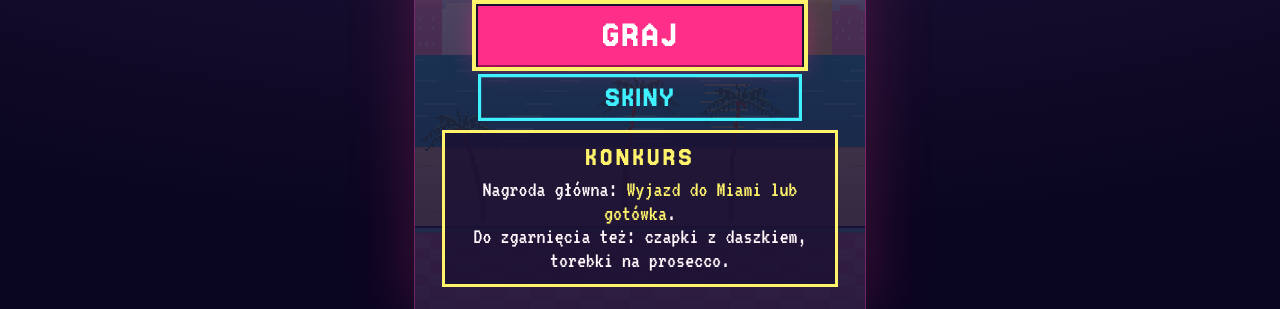
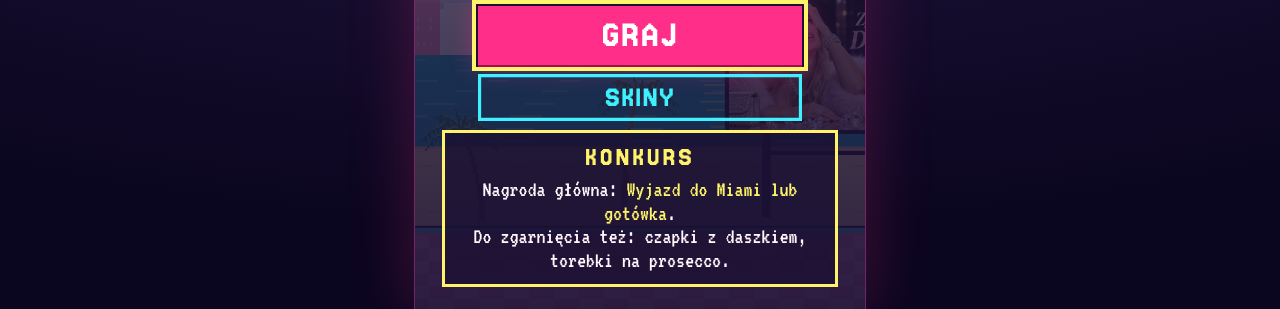
Before and after one commit to VEREKA/miami-flap, a plain HTML site: page index.html in a window 1280 px wide. Shown: the part 491-800 px from the top of the page. Drawn offline with Linux system fonts and the light colour scheme.

Commit message:
Mniej zbierajek, płynny ruch, spokojniejszy start, grafika kampanii na billboardach
- symulacja v2: dolary w 55% odcinków po 2-3 szt., rzadsze diamenty i butelki
- canvas w rozdzielczości ekranu + interpolacja między krokami (koniec skoków 1-2 px)
- animacje liczone czasem, nie klatkami (na ekranach 120/144 Hz szły 2x za szybko)
- postać: klatka wzlotu tylko po tapnięciu, łagodniejsze pochylenie, bez migania na starcie
- billboardy: grafika kampanii na co drugim, usunięty napis gamatis.com

Co-Authored-By: Claude Fable 5.2 <noreply@anthropic.com>
Claude-Session: https://claude.ai/code/session_01G7mFvMGk6bYz5nAW53AF51

```diff
--- a/css/style.css
+++ b/css/style.css
@@ -23,7 +23,7 @@ body {
   overflow: hidden; background: #2BB8F0;
   box-shadow: 0 0 0 1px rgba(255, 95, 210, .35), 0 0 60px rgba(255, 46, 136, .25);
 }
-#game { position: absolute; inset: 0; width: 100%; height: 100%; image-rendering: pixelated; image-rendering: crisp-edges; display: block; }
+#game { position: absolute; inset: 0; width: 100%; height: 100%; display: block; }
 [hidden] { display: none !important; }
 
 .overlay {
--- a/index.html
+++ b/index.html
@@ -11,7 +11,7 @@
 </head>
 <body>
 <main id="stage" aria-label="Gra Miami Flap">
-  <canvas id="game" width="216" height="384"></canvas>
+  <canvas id="game" width="432" height="768"></canvas>
 
   <div id="corner" class="corner">
     <button id="btn-pause" class="icon-btn" aria-label="Pauza" hidden>II</button>
--- a/js/config.js
+++ b/js/config.js
@@ -34,9 +34,11 @@ window.CONFIG = {
     mainCta: 'wyjazd do Miami lub gotówkę',   // biernik: „powalcz o …”
     side: ['Czapki z daszkiem', 'Torebki na prosecco']
   },
-  // Billboardy w tle (mix łagodnych i ostrzejszych). Tekst wielkimi literami, zawijany automatycznie.
+  // Grafika kampanii na billboardach (proporcje 2:1). Pojawia się na co drugim billboardzie; null = same hasła.
+  billboardImage: 'assets/img/billboard.jpg',
+  billboardImageEvery: 2,
+  // Billboardy z hasłami (mix łagodnych i ostrzejszych). Tekst wielkimi literami, zawijany automatycznie.
   billboards: [
-    { text: 'ZGUBIŁAM SWOJE DIAMONDSY! POMOŻESZ MI JE ZNALEŹĆ?', style: 'glam' },   // hasło z billboardu kampanii
     'MNIEJ DRAMY, WIĘCEJ MIAMI.',
     'PLOTKI NIE PŁACĄ RACHUNKÓW.',
     'DYM OPADA. DIAMENTY ZOSTAJĄ.',
--- a/js/main.js
+++ b/js/main.js
@@ -14,7 +14,7 @@
   if (!CONFIG.skins.some(function (s) { return s.id === skin && s.stage <= maxStage; })) skin = 'classic';
 
   // ───────── stan ─────────
-  var state = 'menu', sim = null, tapQueued = false, last = 0, acc = 0, countdown = 0, dieTimer = 0, lastRun = null;
+  var state = 'menu', sim = null, prevY = 0, tapQueued = false, last = 0, acc = 0, countdown = 0, dieTimer = 0, lastRun = null;
   var integ = null;
 
   function newIntegrity() {
@@ -37,10 +37,11 @@
     var seed = params.has('seed') ? (+params.get('seed') >>> 0) : (crypto.getRandomValues(new Uint32Array(1))[0]);
     sim = Sim.create(seed);
     integ = newIntegrity();
-    acc = 0; state = 'playing'; tapQueued = true;
+    acc = 0; state = 'playing'; tapQueued = true; prevY = sim.y;
     show(null);
   }
   function stepOnce() {
+    prevY = sim.y;
     Sim.step(sim, tapQueued);
     tapQueued = false;
     for (var i = 0; i < sim.events.length; i++) {
@@ -137,12 +138,14 @@
       if (dieTimer <= 0) finishRun();
     }
     Render.draw(sim, {
+      alpha: state === 'playing' ? Math.min(1, acc / STEP_MS) : 1,
+      prevY: sim ? prevY : undefined,
       skin: skin,
       showPlayer: state === 'menu' || state === 'ready',
       ready: state === 'ready',
       hud: state === 'playing' || state === 'countdown' || state === 'paused' || state === 'dying',
       countdown: state === 'countdown' ? Math.ceil(countdown / 1000) : 0
-    });
+    }, dt);
   }
 
   // ───────── wejście ─────────
@@ -229,6 +232,11 @@
   // ───────── start ─────────
   Sprites.init();
   Render.init($('game'));
+  function fit() {
+    var px = $('stage').clientWidth * (window.devicePixelRatio || 1);
+    Render.setScale(Math.max(2, Math.min(6, Math.ceil(px / C.W))));
+  }
+  fit(); window.addEventListener('resize', fit);
   $('ico-dollar').src = Sprites.dataUrl(Sprites.dollar, 4);
   $('ico-prosecco').src = Sprites.dataUrl(Sprites.prosecco, 4);
   $('ico-diamond').src = Sprites.dataUrl(Sprites.diamond, 4);
--- a/js/render.js
+++ b/js/render.js
@@ -3,7 +3,9 @@
   'use strict';
   var C = Sim.C, W = C.W, H = C.H, GY = C.GROUND_Y;
   var HORIZON = 262, SAND_Y = 306;
-  var ctx, t = 0, scroll = 0, lastDist = 0, lastSim = null;
+  var ctx, canvasEl, K = 1, t = 0, f = 1, lag = 0, flapT = -99, scroll = 0, lastDist = 0, lastSim = null, boardImg = null;
+  // przyciąganie do siatki pikseli ekranu (nie do grubych pikseli gry) — ruch jest płynny, bez skoków 1–2 px
+  function snap(v) { return Math.round(v * K) / K; }
   var particles = [], popups = [], banner = null, shake = 0, flash = 0;
   var rnd = Sim.makeRng(20261117);
 
@@ -53,7 +55,7 @@
 
   // ───────── elementy tła generowane raz ─────────
   var stars = [], skyline = [], SKY_TILE = 432, clouds = [];
-  var mid = [], midNext = 40, sloganIdx = 0, palmsSinceBoard = 0;
+  var mid = [], midNext = 40, sloganIdx = 0, boardCount = 0, palmsSinceBoard = 2;
 
   function genStatic() {
     var i;
@@ -92,7 +94,7 @@
     return px;
   }
 
-  var BOARD = { w: 126, h: 62, top: 236 };
+  var BOARD = { w: 126, h: 63, top: 235 };
   var BOARD_STYLES = [
     { bg: '#FFF36B', fg: '#D4147A', bar: '#D4147A', barFg: '#FFF36B' },
     { bg: '#FFFFFF', fg: '#1A1033', bar: '#FF2E88', barFg: '#FFFFFF' },
@@ -104,9 +106,14 @@
     while (midNext < limit) {
       if (palmsSinceBoard >= 5) {
         var list = CONFIG.billboards;
-        var entry = list[sloganIdx % list.length], isObj = typeof entry === 'object';
-        mid.push({ kind: 'board', x: midNext, text: isObj ? entry.text : entry, style: isObj && entry.style === 'glam' ? GLAM : BOARD_STYLES[sloganIdx % BOARD_STYLES.length], lines: null });
-        sloganIdx++; palmsSinceBoard = 0;
+        var every = CONFIG.billboardImage ? (CONFIG.billboardImageEvery || 2) : 0;
+        if (every && boardCount % every === 0) mid.push({ kind: 'board', x: midNext, image: true });
+        else {
+          var entry = list[sloganIdx % list.length], isObj = typeof entry === 'object';
+          mid.push({ kind: 'board', x: midNext, text: isObj ? entry.text : entry, style: isObj && entry.style === 'glam' ? GLAM : BOARD_STYLES[sloganIdx % BOARD_STYLES.length], lines: null });
+          sloganIdx++;
+        }
+        boardCount++; palmsSinceBoard = 0;
         midNext += BOARD.w + 26 + Math.floor(rnd() * 20);
       } else {
         var h = 38 + Math.floor(rnd() * 26);
@@ -147,14 +154,14 @@
     if (pal.cloud > 0.02) {
       ctx.globalAlpha = 0.85 * pal.cloud; ctx.fillStyle = '#FFFFFF';
       for (i = 0; i < clouds.length; i++) {
-        var c = clouds[i], x = Math.round(((c.x - scroll * 0.04) % 320 + 320) % 320) - 50, yy = Math.round(c.y);
+        var c = clouds[i], x = snap(((c.x - scroll * 0.04) % 320 + 320) % 320) - 50, yy = Math.round(c.y);
         ctx.fillRect(x, yy, c.w, 4); ctx.fillRect(x + 4, yy - 3, c.w - 12, 3); ctx.fillRect(x + 9, yy - 5, c.w - 24, 2); ctx.fillRect(x + 3, yy + 4, c.w - 8, 1);
       }
       ctx.globalAlpha = 1;
     }
   }
   function drawSkyline() {
-    var off = Math.floor(scroll * 0.12) % SKY_TILE;
+    var off = snap(scroll * 0.12) % SKY_TILE;
     for (var rep = 0; rep < 2; rep++) {
       for (var i = 0; i < skyline.length; i++) {
         var b = skyline[i], x = b.x - off + rep * SKY_TILE;
@@ -187,7 +194,7 @@
     ctx.fillStyle = pal.sand[0]; ctx.fillRect(0, SAND_Y, W, GY - SAND_Y);
     ctx.fillStyle = pal.sand[1];
     ctx.fillRect(0, SAND_Y, W, 1);
-    var so = Math.floor(scroll * 0.45) % 23;
+    var so = snap(scroll * 0.45) % 23;
     for (var sx = -so; sx < W; sx += 23) { ctx.fillRect(sx, SAND_Y + 9, 7, 1); ctx.fillRect(sx + 11, SAND_Y + 21, 5, 1); ctx.fillRect(sx + 4, SAND_Y + 31, 9, 1); }
   }
   function drawBoard(o, x) {
@@ -196,23 +203,24 @@
     ctx.fillRect(x + 16, top + bh, 4, 340 - top - bh); ctx.fillRect(x + bw - 20, top + bh, 4, 340 - top - bh);
     ctx.fillRect(x + 16, top + bh + 10, bw - 32, 2);
     ctx.fillRect(x - 2, top - 2, bw + 4, bh + 4);
-    ctx.fillStyle = st.bg; ctx.fillRect(x, top, bw, bh);
-    ctx.fillStyle = st.bar; ctx.fillRect(x, top + bh - 12, bw, 12);
+    if (o.image) {
+      if (boardImg && boardImg.complete && boardImg.naturalWidth) { ctx.imageSmoothingEnabled = true; ctx.drawImage(boardImg, x, top, bw, bh); ctx.imageSmoothingEnabled = false; }
+      else { ctx.fillStyle = '#170A14'; ctx.fillRect(x, top, bw, bh); }
+    } else { ctx.fillStyle = st.bg; ctx.fillRect(x, top, bw, bh); }
     // żarówki
     for (i = 0; i < 16; i++) {
       ctx.fillStyle = ((i + Math.floor(t / 14)) % 2) ? '#FFF36B' : '#FF5FD2';
       ctx.fillRect(x + 2 + i * 8, top - 2, 2, 2);
     }
+    if (o.image) return;
     if (!o.lines) o.lines = Font.wrap(o.text, bw - 27 - 12);
-    var n = o.lines.length, y0 = top + 5 + Math.max(0, Math.floor((4 - n) * Font.LINE / 2));
+    var n = o.lines.length, y0 = top + 7 + Math.max(0, Math.floor((5 - n) * Font.LINE / 2));
     for (i = 0; i < n; i++) Font.draw(ctx, o.lines[i], x + 5, y0 + i * Font.LINE, st.glam && /DIAMONDSY/.test(o.lines[i]) ? '#FFFFFF' : st.fg);
     if (st.glam) {   // brokat + diamenty na blacie, jak na billboardzie kampanii
       for (i = 0; i < 9; i++) if ((i * 5 + Math.floor(t / 9)) % 4 === 0) { ctx.fillStyle = i % 2 ? '#FFFFFF' : '#FF9AD0'; ctx.fillRect(x + 6 + (i * 37) % 84, top + 3 + (i * 23) % 44, 1, 1); }
     }
-    Font.draw(ctx, CONFIG.landingLabel, x + 5, top + bh - 9, st.barFg);
-    Font.draw(ctx, '>', x + 7 + Font.measure(CONFIG.landingLabel), top + bh - 9, st.barFg);
     // kod QR (1 px = 1 moduł, biały margines 2 px)
-    var q = CONFIG.qr, qs = q.length, qx = x + bw - qs - 6, qy = top + 5;
+    var q = CONFIG.qr, qs = q.length, qx = x + bw - qs - 6, qy = top + Math.floor((bh - qs) / 2);
     ctx.fillStyle = '#FFFFFF'; ctx.fillRect(qx - 2, qy - 2, qs + 4, qs + 4);
     ctx.fillStyle = '#000000';
     for (var r = 0; r < qs; r++) { var row = q[r], k = 0; while (k < qs) { if (row[k] === '1') { var e = k; while (e < qs && row[e] === '1') e++; ctx.fillRect(qx + k, qy + r, e - k, 1); k = e; } else k++; } }
@@ -222,7 +230,7 @@
     genMid(off + W + 200);
     while (mid.length && mid[0].x - off < -220) mid.shift();
     for (var i = 0; i < mid.length; i++) {
-      var o = mid[i], x = Math.round(o.x - off);
+      var o = mid[i], x = snap(o.x - off);
       if (x > W + 40) break;
       if (o.kind === 'board') drawBoard(o, x);
       else {
@@ -233,7 +241,7 @@
   }
   function drawGround() {
     ctx.fillStyle = pal.ground[0]; ctx.fillRect(0, GY, W, H - GY);
-    var off = Math.floor(scroll) % 24;
+    var off = snap(scroll) % 24;
     ctx.fillStyle = pal.ground[1];
     for (var x = -off - 24; x < W + 24; x += 24) {
       ctx.fillRect(x, GY + 5, 12, 6); ctx.fillRect(x + 12, GY + 11, 12, 6); ctx.fillRect(x, GY + 17, 12, 6); ctx.fillRect(x + 12, GY + 23, 12, 6); ctx.fillRect(x, GY + 29, 12, 6); ctx.fillRect(x + 12, GY + 35, 12, 6);
@@ -246,7 +254,7 @@
   // ───────── obiekty gry ─────────
   var OFFS = [3, -4, 2, -3, 4, -2];
   function drawGate(g) {
-    var gx = Math.round(g.x), top = g.gapY - C.GAP / 2, bot = g.gapY + C.GAP / 2, k, y, xo, n;
+    var gx = snap(g.x + lag), top = g.gapY - C.GAP / 2, bot = g.gapY + C.GAP / 2, k, y, xo, n;
     if (g.dead) ctx.globalAlpha = 0.22;
     n = Math.ceil((top + 20) / 14);
     for (k = n; k >= 1; k--) {
@@ -265,8 +273,8 @@
     ctx.globalAlpha = 1;
   }
   function drawItem(it) {
-    var sp = Sprites[it.type], bob = Math.round(Math.sin(t * 0.1 + it.x * 0.05) * 2);
-    var x = Math.round(it.x - sp.width / 2), y = Math.round(it.y - sp.height / 2) + bob;
+    var sp = Sprites[it.type], bob = snap(Math.sin(t * 0.07 + it.x * 0.05) * 1.5);
+    var x = snap(it.x + lag - sp.width / 2), y = Math.round(it.y - sp.height / 2) + bob;
     ctx.drawImage(sp, x, y);
     if (it.type !== 'dollar' && ((t + Math.floor(it.x)) % 40) < 8) {
       ctx.fillStyle = '#FFFFFF';
@@ -276,12 +284,12 @@
   }
   function drawPlayer(y, vy, view, sim) {
     var sk = Sprites.skins[view.skin] || Sprites.skins.classic;
-    var fr = (vy < -0.5 || (Math.floor(t / 9) % 2)) ? 1 : 0;
-    var ang = Math.max(-0.3, Math.min(0.6, vy * 0.11));
+    var fr = (sim && t - flapT < 9) ? 1 : 0;                      // klatka „wzlotu” tylko tuż po tapnięciu
+    var ang = sim ? Math.max(-0.22, Math.min(0.4, vy * 0.075)) : 0; // łagodne pochylenie
     var miami = sim && sim.miami > 0, inv = sim && sim.invuln > 0;
     if (inv && Math.floor(t / 3) % 2) return;
     ctx.save();
-    ctx.translate(C.PLAYER_X, Math.round(y));
+    ctx.translate(C.PLAYER_X, snap(y));
     ctx.rotate(ang);
     if (miami) {
       var ga = Math.floor(t / 6) % 2 ? sk.glowA[fr] : sk.glowB[fr], gb = Math.floor(t / 6) % 2 ? sk.glowB[fr] : sk.glowA[fr];
@@ -295,7 +303,7 @@
       for (var i = 0; i < 16; i++) {
         var a = i / 16 * 6.283 + t * 0.06;
         ctx.fillStyle = i % 2 ? '#3FF0FF' : '#FFFFFF';
-        ctx.fillRect(Math.round(C.PLAYER_X + Math.cos(a) * 17), Math.round(y + Math.sin(a) * 17), 2, 2);
+        ctx.fillRect(snap(C.PLAYER_X + Math.cos(a) * 17), snap(y + Math.sin(a) * 17), 2, 2);
       }
     }
   }
@@ -303,16 +311,16 @@
     var i, p;
     for (i = particles.length - 1; i >= 0; i--) {
       p = particles[i];
-      p.x += p.vx; p.y += p.vy; p.vy += p.g; p.life--;
+      p.x += p.vx * f; p.y += p.vy * f; p.vy += p.g * f; p.life -= f;
       if (p.life <= 0) { particles.splice(i, 1); continue; }
       ctx.globalAlpha = Math.min(1, p.life / 12);
       ctx.fillStyle = p.c;
-      ctx.fillRect(Math.round(p.x), Math.round(p.y), p.s, p.s);
+      ctx.fillRect(snap(p.x), snap(p.y), p.s, p.s);
     }
     ctx.globalAlpha = 1;
     for (i = popups.length - 1; i >= 0; i--) {
       p = popups[i];
-      p.y -= 0.5; p.life--;
+      p.y -= 0.5 * f; p.life -= f;
       if (p.life <= 0) { popups.splice(i, 1); continue; }
       ctx.globalAlpha = Math.min(1, p.life / 10);
       Font.draw(ctx, p.text, p.x, p.y, p.c, { align: 0.5, outline: '#1A1033', scale: p.scale || 1 });
@@ -344,7 +352,7 @@
       ctx.globalAlpha = 1;
     }
     if (banner) {
-      banner.life--;
+      banner.life -= f;
       var a = Math.min(1, banner.life / 20, (banner.max - banner.life) / 10);
       ctx.globalAlpha = Math.max(0, a);
       // komunikaty na pasie promenady — nie zasłaniają pola gry
@@ -360,14 +368,20 @@
   var POP = { dollar: '#8BFFA9', diamond: '#BFF4FA', prosecco: '#FFD447' };
   var R = {
     init: function (canvas) {
-      ctx = canvas.getContext('2d');
-      ctx.imageSmoothingEnabled = false;
-      genStatic(); setTheme(0, true);
+      canvasEl = canvas; ctx = canvas.getContext('2d');
+      genStatic(); setTheme(0, true); R.setScale(1);
+      if (CONFIG.billboardImage) { boardImg = new Image(); boardImg.src = CONFIG.billboardImage; }
+    },
+    // k = ile pikseli ekranu przypada na 1 piksel gry (canvas ma rozdzielczość ekranu, grafika zostaje „pikselowa”)
+    setScale: function (k) {
+      K = k; canvasEl.width = W * k; canvasEl.height = H * k;
+      ctx.setTransform(k, 0, 0, k, 0, 0); ctx.imageSmoothingEnabled = false;
     },
     reset: function () { particles.length = 0; popups.length = 0; banner = null; shake = 0; flash = 0; setTheme(0, false); },
     // zdarzenia z symulacji → efekty
     onEvent: function (e, sim) {
-      if (e.t === 'pickup') {
+      if (e.t === 'flap') flapT = t;
+      else if (e.t === 'pickup') {
         burst(e.x, e.y, e.type === 'dollar' ? 5 : 10, [POP[e.type], '#FFFFFF'], 1.6, 0.04);
         popups.push({ x: e.x, y: e.y - 8, text: '+' + e.pts, c: e.mult > 1 ? '#FFF36B' : '#FFFFFF', life: 36, scale: e.type === 'diamond' ? 2 : 1 });
       } else if (e.t === 'miamiStart') {
@@ -384,32 +398,38 @@
         burst(C.PLAYER_X, sim.y, 34, ['#F7D56A', '#FF74B4', '#FFFFFF', '#8E86A6'], 3.2, 0.09, 2); shake = 14; flash = 5;
       }
     },
-    draw: function (sim, view) {
-      t++;
+    // dtMs: czas od poprzedniej klatki (animacje nie zależą od odświeżania ekranu); view.alpha: ułamek kroku symulacji (interpolacja)
+    draw: function (sim, view, dtMs) {
+      f = Math.max(0, Math.min(3, (dtMs || 16.667) / 16.667));
+      t += f;
+      var alpha = view.alpha === undefined ? 1 : view.alpha;
+      lag = sim && sim.alive ? sim.speed * (1 - alpha) : 0;
       if (sim) { if (sim !== lastSim) { lastSim = sim; lastDist = sim.dist; } scroll += sim.dist - lastDist; lastDist = sim.dist; }
-      else scroll += 0.5;
-      if (themeK < 1) { themeK = Math.min(1, themeK + 1 / 150); buildPal(); }
+      else scroll += 0.5 * f;
+      scroll -= lag;
+      if (themeK < 1) { themeK = Math.min(1, themeK + f / 150); buildPal(); }
       ctx.save();
-      if (shake > 0) { ctx.translate(Math.round((Math.random() - 0.5) * shake * 0.6), Math.round((Math.random() - 0.5) * shake * 0.6)); shake--; }
+      if (shake > 0) { ctx.translate(Math.round((Math.random() - 0.5) * shake * 0.6), Math.round((Math.random() - 0.5) * shake * 0.6)); shake -= f; }
       drawSky(); drawSkyline(); drawOcean(); drawMid();
       var i;
       if (sim) {
         for (i = 0; i < sim.gates.length; i++) drawGate(sim.gates[i]);
-        for (i = 0; i < sim.bubbles.length; i++) { var b = sim.bubbles[i]; if (b.dead) ctx.globalAlpha = 0.2; ctx.drawImage(Sprites.gossip, Math.round(b.x) - 14, Math.round(b.y) - 8); ctx.globalAlpha = 1; }
+        for (i = 0; i < sim.bubbles.length; i++) { var b = sim.bubbles[i]; if (b.dead) ctx.globalAlpha = 0.2; ctx.drawImage(Sprites.gossip, snap(b.x + lag) - 14, snap(b.y) - 8); ctx.globalAlpha = 1; }
         for (i = 0; i < sim.items.length; i++) if (!sim.items[i].taken) drawItem(sim.items[i]);
       }
       drawGround();
-      if (sim) { if (sim.alive) drawPlayer(sim.y, sim.vy, view, sim); }
-      else if (view.showPlayer) drawPlayer(C.START_Y + Math.round(Math.sin(t * 0.08) * 5), 0, view, null);
+      if (sim) { if (sim.alive) drawPlayer(view.prevY === undefined ? sim.y : view.prevY + (sim.y - view.prevY) * alpha, sim.vy, view, sim); }
+      else if (view.showPlayer) drawPlayer(C.START_Y + Math.sin(t * 0.045) * 4, 0, view, null);   // spokojne unoszenie
       drawParticles();
       ctx.restore();
+      scroll += lag;
       if (sim && view.hud) drawHud(sim, view);
       if (view.ready) {
         Font.draw(ctx, 'TAPNIJ, ŻEBY LECIEĆ', W / 2, 232, '#FFFFFF', { align: 0.5, outline: '#1A1033' });
-        if (Math.floor(t / 20) % 2) Font.draw(ctx, 'SPACJA / KLIK / DOTYK', W / 2, 246, '#FFF36B', { align: 0.5, outline: '#1A1033' });
+        Font.draw(ctx, 'SPACJA / KLIK / DOTYK', W / 2, 246, '#FFF36B', { align: 0.5, outline: '#1A1033' });
       }
       if (view.countdown) Font.draw(ctx, String(view.countdown), W / 2, 150, '#FFF36B', { align: 0.5, scale: 5, outline: '#1A1033' });
-      if (flash > 0) { ctx.globalAlpha = flash / 8; ctx.fillStyle = '#FFFFFF'; ctx.fillRect(0, 0, W, H); ctx.globalAlpha = 1; flash--; }
+      if (flash > 0) { ctx.globalAlpha = Math.min(1, flash / 8); ctx.fillStyle = '#FFFFFF'; ctx.fillRect(0, 0, W, H); ctx.globalAlpha = 1; flash -= f; }
     }
   };
   window.Render = R;
--- a/js/sim.js
+++ b/js/sim.js
@@ -15,7 +15,7 @@
   'use strict';
 
   var C = {
-    VERSION: 1,
+    VERSION: 2,
     W: 216, H: 384, GROUND_Y: 344, STEP_HZ: 60,
 
     PLAYER_X: 56, PLAYER_R: 7, START_Y: 170,
@@ -98,8 +98,8 @@
     var stage = 1 + Math.floor(idx / C.GATES_PER_STAGE);
     var midX = (ax + x) / 2, midY = (ay + gapY) / 2;
 
-    if (r() < 0.82) {
-      var n = 3 + Math.floor(r() * 3);
+    if (r() < 0.55) {
+      var n = 2 + Math.floor(r() * 2);
       for (var k = 0; k < n; k++) {
         var t = (k + 1) / (n + 1);
         var e = t * t * (3 - 2 * t);
@@ -107,12 +107,12 @@
       }
     }
     var side = r() < 0.5 ? -1 : 1;
-    if (r() < 0.25) {
+    if (r() < 0.18) {
       // diament: tuż przy krawędzi dymu, w samej bramce
       s.items.push({ type: 'diamond', x: x, y: gapY + side * (C.GAP / 2 - 12), taken: false });
     }
     var pSide = r() < 0.5 ? -1 : 1;
-    var hasProsecco = r() < 0.30;
+    var hasProsecco = r() < 0.26;
     if (hasProsecco) {
       s.items.push({ type: 'prosecco', x: midX, y: clamp(Math.round(midY + pSide * C.PROSECCO_OFFSET), 22, C.GROUND_Y - 22), taken: false });
     }
```
Also changed, not shown: assets/img/billboard.jpg (added), 1 other file.
